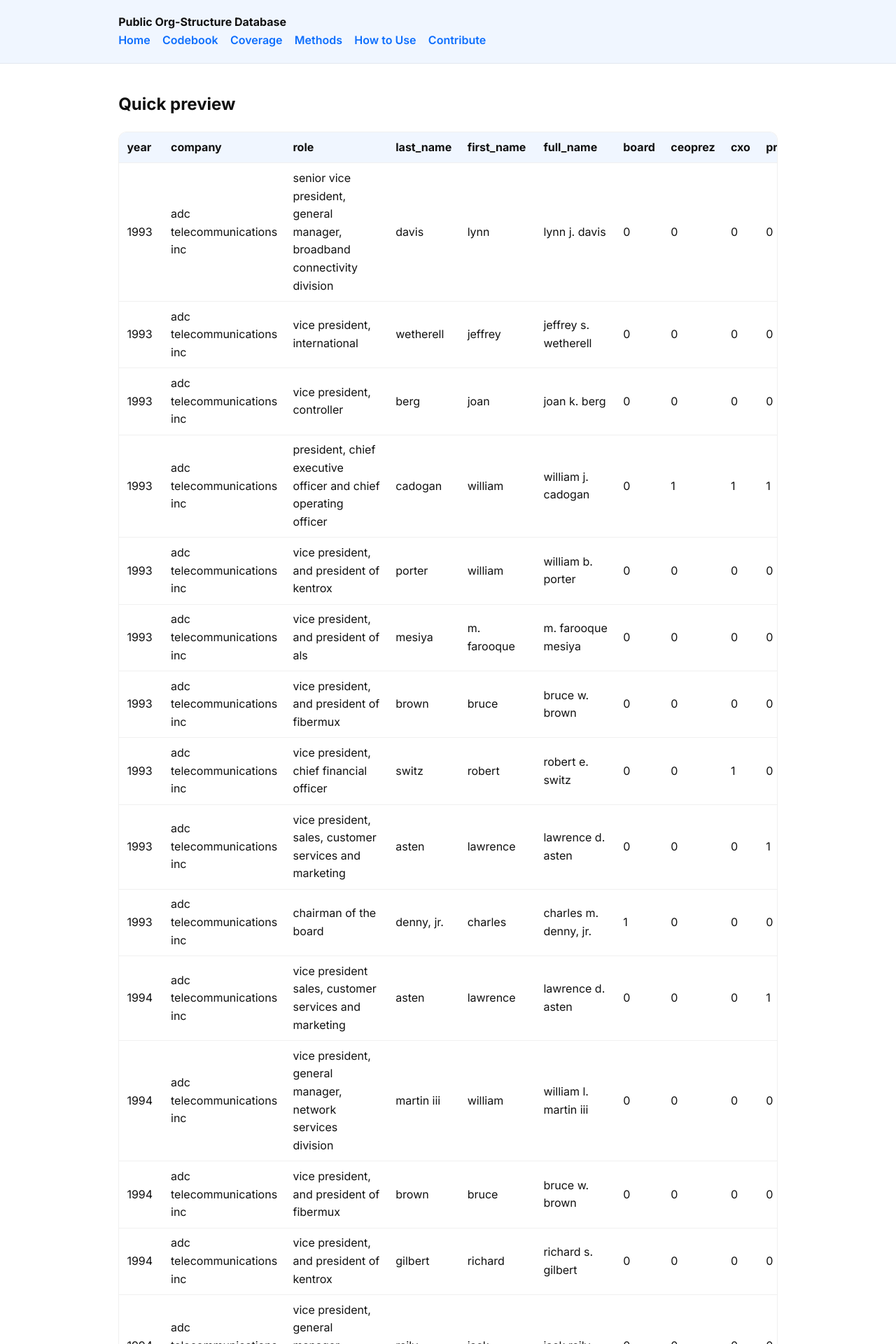
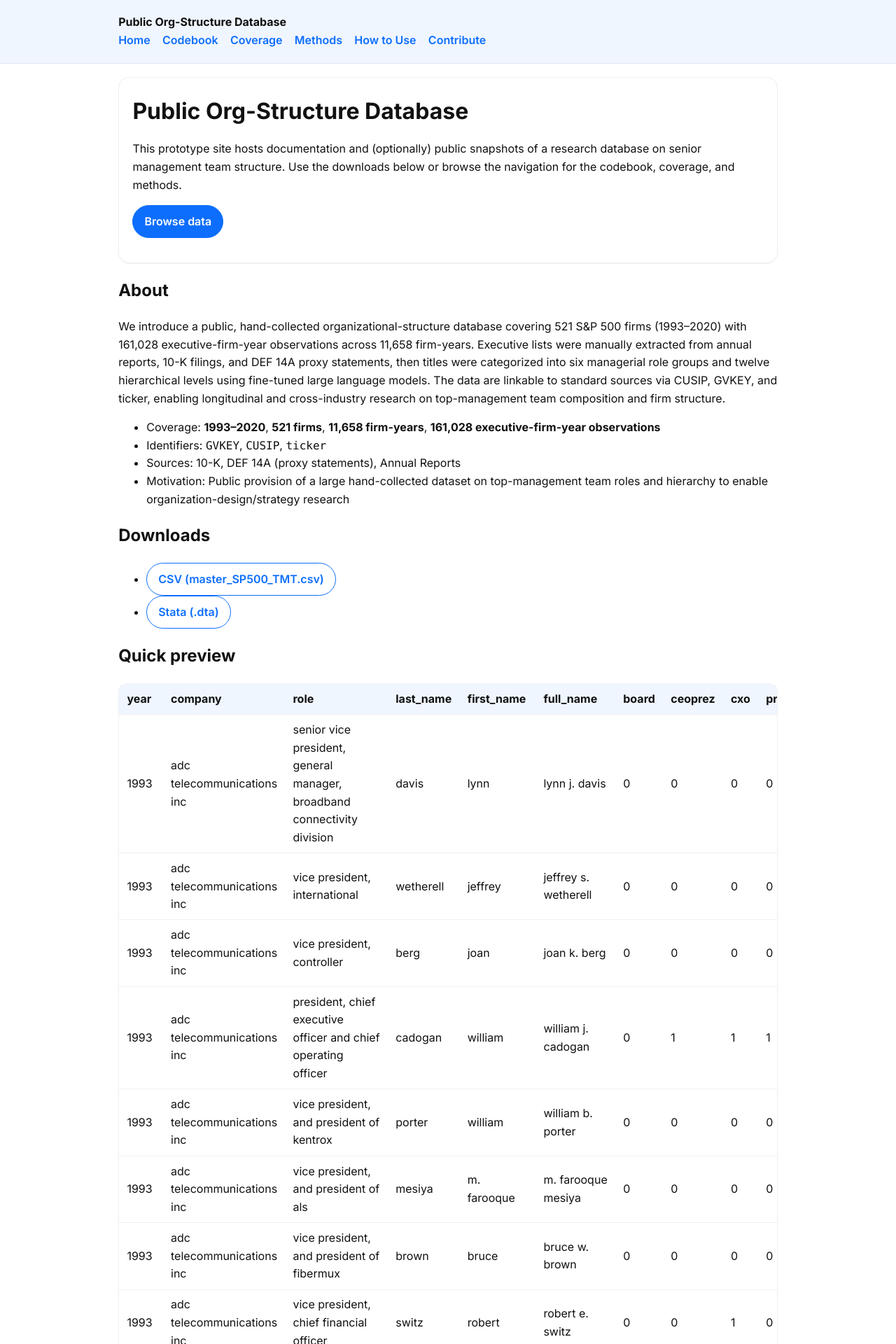
Before and after one commit to OrganizationDesign/homepage, a Jekyll site: the page built from index.md, in a window 1280 px wide. Shown: the top 1920 px of the page at 70% size. Built offline with Jekyll 4.4.1, drawn with Linux system fonts in a browser that asks for light colours; our own code applies the rules of GitHub Pages for plain Markdown files.

Commit message:
Update index.md

```diff
--- a/index.md
+++ b/index.md
@@ -1,9 +1,34 @@
+---
+layout: default
+title: Home
+---
+
+<div class="hero">
+  <h1>Public Org-Structure Database</h1>
+  <p>
+    This prototype site hosts documentation and (optionally) public snapshots of a research database on senior management team structure. Use the downloads below or browse the navigation for the codebook, coverage, and methods.
+  </p>
+  <p>
+    <a class="btn solid" href="{{ '/data/' | relative_url }}">Browse data</a>
+  </p>
+</div>
+
+## About
+We introduce a public, hand-collected organizational-structure database covering 521 S&P 500 firms (1993–2020) with 161,028 executive-firm-year observations across 11,658 firm-years. Executive lists were manually extracted from annual reports, 10-K filings, and DEF 14A proxy statements, then titles were categorized into six managerial role groups and twelve hierarchical levels using fine-tuned large language models. The data are linkable to standard sources via CUSIP, GVKEY, and ticker, enabling longitudinal and cross-industry research on top-management team composition and firm structure.
+
+- Coverage: **1993–2020**, **521 firms**, **11,658 firm-years**, **161,028 executive-firm-year observations**
+- Identifiers: `GVKEY`, `CUSIP`, `ticker`
+- Sources: 10-K, DEF 14A (proxy statements), Annual Reports
+- Motivation: Public provision of a large hand-collected dataset on top-management team roles and hierarchy to enable organization-design/strategy research
+
+## Downloads
+- [CSV (master_SP500_TMT.csv)]({{ "/data/master_SP500_TMT.csv" | relative_url }}){: .btn }
+- [Stata (.dta)]({{ "/data/master_SP500_TMT.dta" | relative_url }}){: .btn }
+
 ## Quick preview
-
 <div class="table-wrap">
   <table id="previewTable"></table>
 </div>
-
 <script>
 document.addEventListener('DOMContentLoaded', function () {
   renderCSVTable('{{ "/data/snapshot.csv" | relative_url }}', 'previewTable');
```
